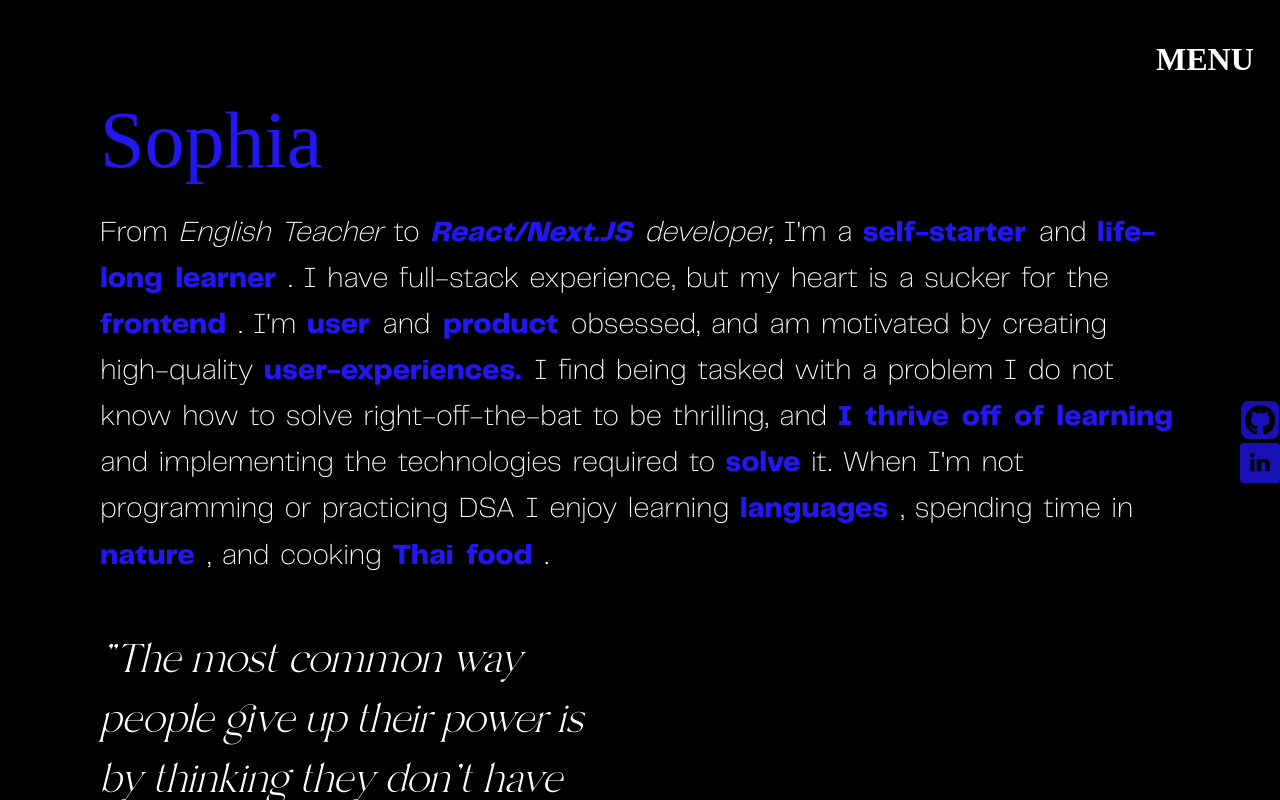
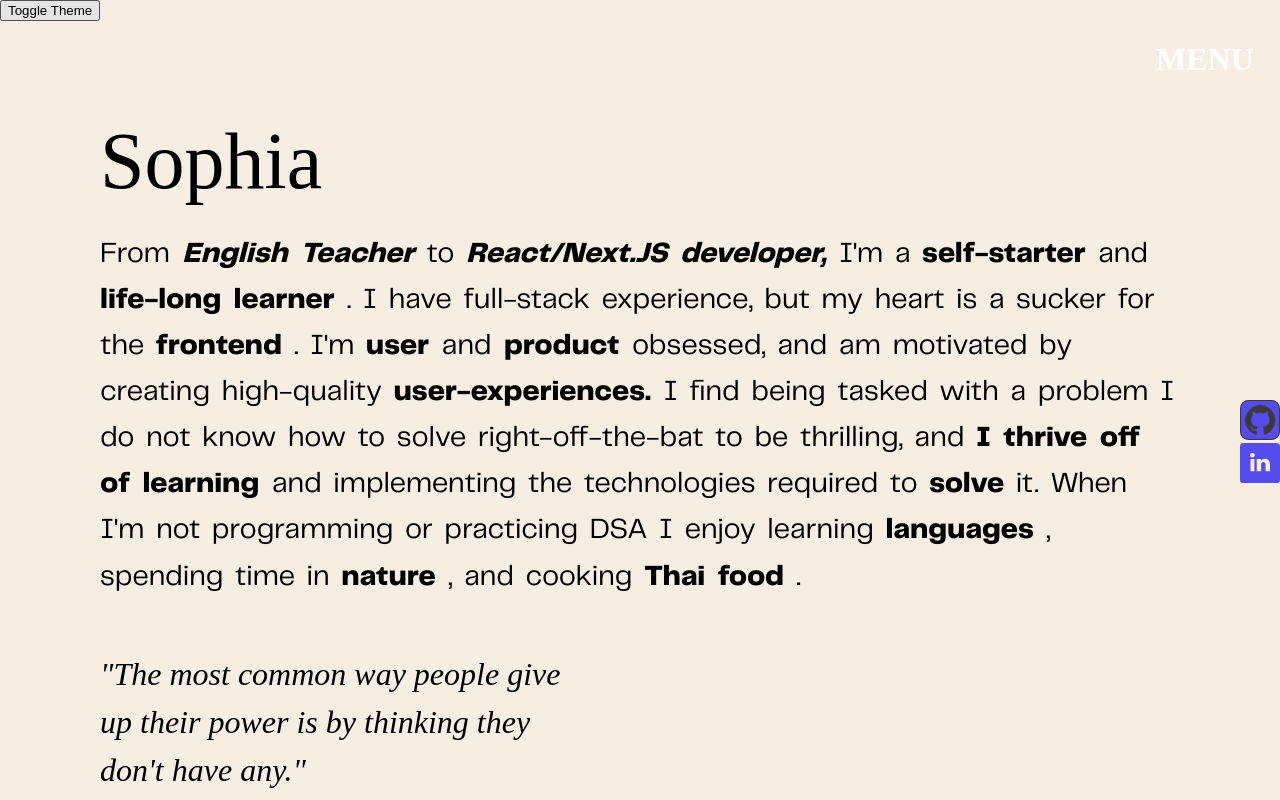
Before and after one commit to sophlanz/portfolio, a Next.js app: page /about in a window 1280 px wide. Built offline with nearby package versions, Linux system fonts and the light colour scheme; a web font is replaced by a local one.

Commit message:
light and dark classes using css variables

```diff
--- a/src/pages/_app.tsx
+++ b/src/pages/_app.tsx
@@ -7,6 +7,9 @@
 import { useRouter } from 'next/router';
 import Socials from '../components/socials';
 import Head from 'next/head';
+import '../styles/globals.scss';
+import styles from '../styles/themes.module.scss';
+
 export default function App({ Component, pageProps }: AppProps): JSX.Element {
   //loading
   const [loading, setLoading]= useState<boolean>(false);
@@ -14,7 +17,21 @@
    /*circle styles */
    const [left, setLeft] = useState<string>();
    const [right, setRight] = useState<string>();
-
+   //theme
+   const [theme,setTheme]=useState<string>('theme-light')
+ const toggleTheme = () => {
+  /* setTheme(theme === 'theme-light' ? 'theme-dark' : 'theme-light'); */
+  const body = document.querySelector('body');
+  if (body && body.classList.contains('theme-light')) {
+    body.classList.remove('theme-light');
+    body.classList.add('theme-dark');
+  } else {
+    if(body){
+      body.classList.remove('theme-dark');
+      body.classList.add('theme-light');
+    }
+  }
+ }
    const setCursor = (e:React.MouseEvent) => {
      const x = e.pageX;
          const y = e.pageY;
@@ -37,7 +54,8 @@
       <Head>
          <meta name="viewport" content="width=device-width, initial-scale=1 ,  maximum-scale=1, user-scalable=0"/>
       </Head>
-      <div className="cursorContainer"onMouseMove={(e)=> setCursor(e)}>
+      <div className={'cursorContainer'}onMouseMove={(e)=> setCursor(e)}>
+      <button onClick={toggleTheme}>Toggle Theme</button>
       <Socials/>
       <Component {...pageProps} />
         {/*circle that will follow cursor */}
--- a/src/pages/about.tsx
+++ b/src/pages/about.tsx
@@ -7,13 +7,13 @@
             <section className="aboutMe">
                 <h1>Sophia</h1>
                 <p>
-                 From<span style={{fontStyle:'italic'}}> English Teacher </span> to <span style={{fontStyle:'italic'}}> <span style={{color:'#2217f1',fontFamily:"Telegraf-UltraBold"}}> React/Next.JS </span> developer, </span> I&apos;m
-                 a <span style={{color:'#2217f1',fontFamily:"Telegraf-UltraBold"}}> self-starter </span> and <span style={{color:'#2217f1', fontFamily:"Telegraf-UltraBold"}}> life-long learner </span>.
-                 I have full-stack experience, but my heart is a sucker for the <span style={{color:'#2217f1',fontFamily:"Telegraf-UltraBold"}}> frontend </span>. I&apos;m  <span style={{color:'#2217f1', fontFamily:"Telegraf-UltraBold"}} >user </span> and
-                <span style={{color:'#2217f1', fontFamily:"Telegraf-UltraBold"}}> product </span> obsessed, and am motivated by
-                 creating  high-quality  <span style={{color:'#2217f1', fontFamily:"Telegraf-UltraBold"}}> user-experiences. </span> I find being tasked with a problem I do not know how to solve right-off-the-bat to be
-                 thrilling, and  <span style={{color:'#2217f1', fontFamily:"Telegraf-UltraBold"}}> I thrive off of learning </span> and implementing the technologies required to <span style={{color:'#2217f1', fontFamily:"Telegraf-UltraBold"}}>solve</span> it. When I&apos;m not programming or practicing DSA
-                 I enjoy learning <span style={{color:'#2217f1', fontFamily:"Telegraf-UltraBold"}}> languages </span>, spending time in <span style={{color:'#2217f1', fontFamily:"Telegraf-UltraBold"}}> nature </span>, and cooking  <span style={{color:'#2217f1', fontFamily:"Telegraf-UltraBold"}}> Thai food </span>.
+                 From<span style={{fontStyle:'italic'}}> English Teacher </span> to <span style={{fontStyle:'italic'}}> <span> React/Next.JS </span> developer, </span> I&apos;m
+                 a <span> self-starter </span> and <span> life-long learner </span>.
+                 I have full-stack experience, but my heart is a sucker for the <span> frontend </span>. I&apos;m  <span>user </span> and
+                <span> product </span> obsessed, and am motivated by
+                 creating  high-quality  <span> user-experiences. </span> I find being tasked with a problem I do not know how to solve right-off-the-bat to be
+                 thrilling, and  <span> I thrive off of learning </span> and implementing the technologies required to <span>solve</span> it. When I&apos;m not programming or practicing DSA
+                 I enjoy learning <span> languages </span>, spending time in <span> nature </span>, and cooking  <span> Thai food </span>.
                 </p>
             </section>
             <section className="quoteContainer">
--- a/src/styles/base/reset.scss
+++ b/src/styles/base/reset.scss
@@ -2,7 +2,7 @@
    v2.0 | 20110126
    License: none (public domain)
 */
-
+@import '../themes.scss';
 html, body, div, span, applet, object, iframe,
 h1, h2, h3, h4, h5, h6, p, blockquote, pre,
 a, abbr, acronym, address, big, cite, code,
@@ -30,8 +30,8 @@
 }
 body {
 	line-height: 1;
-	background-color: black;
 	overflow-x: hidden;
+	background-color:var(--backgroundColor,$linen);
 }
 ol, ul {
 	list-style: none;
@@ -61,3 +61,25 @@
 		overflow-x:hidden;
 	}
 }
+body.theme-light {
+	--backgroundColor: #{$linen};
+	--textColor: #{$black};
+	--buttonTextColor: white;
+	--buttonTextHoverColor: #{$red};
+	--buttonColor: #{$red};
+	--buttonBorderHover: 2px solid #{$red};
+	--accentColor: #{$red};
+	--strokeColor:black;
+	--filterVals: invert(0.1) sepia(1) saturate(16) hue-rotate(5deg);
+  }
+
+  body.theme-dark  {
+	--backgroundColor: black;
+	--textColor: white;
+	--buttonTextColor: black;
+	--buttonTextHoverColor: #{$blue};
+	--buttonColor: #{$blue};
+	--buttonBorderHover: 2px solid #{$blue};
+	--accentColor: #{$blue};
+	--strokeColor:white;
+  }
--- a/src/styles/components/navbar.scss
+++ b/src/styles/components/navbar.scss
@@ -1,3 +1,4 @@
+
 nav {
     color:white;
     width:100%;
@@ -22,7 +23,7 @@
 button.menuToggle{
    background:none;
    border:none;
-   color:white;
+   color:var(--textColor);
    font-family:"Migha";
    font-size:2rem;
    font-weight:bolder;
@@ -40,7 +41,7 @@
     font-weight:700;
     font-size: 3.2rem;
     font-family:"Telegraf-UltraBold";
-     color:$blue;
+     color:var(--accentColor);
 }
 
 /*when one element is hovered, change color and blur others*/
--- a/src/styles/globals.scss
+++ b/src/styles/globals.scss
@@ -3,6 +3,7 @@
 @import "layout/all";
 @import "components/all";
 @import "sections/all";
+@import"themes";
 
 @font-face {
     font-family: 'Abril Fatface';
--- a/src/styles/sections/about.scss
+++ b/src/styles/sections/about.scss
@@ -21,14 +21,18 @@
     padding-bottom: 50px;
 }
 .quoteContainer h1{
-    color:white;
+    color:var(--textColor);
     line-height:1.5em;
     width:550px;
     padding-top:50px;
+    font-family:'math';
+    font-size:2rem;
+
 }
 .quoteContainer h2{
-    color:$blue;
+    color:var(--textColor);
     margin-top:30px;
+    font-family:"Telegraf-UltraBold"
 }
 section.aboutMe{
     margin-left:50px;
@@ -37,17 +41,21 @@
 section.aboutMe h1{
     font-size:5rem;
     font-family:"Migha";
-    color:$blue;
+    color:var(--accentColor);
     margin-bottom:30px;
 }
 section.aboutMe p{
     font-size:2rem;
-    font-family:"Telegraf-UltraLight";
-    color:white;
+    font-family:"Telegraf-Regular";
+    color:var(--textColor);
     line-height:1.6em;
     word-spacing: 5px;
     max-width: 1300px;
     min-width:600px;
+}
+section.aboutMe p span {
+    color:var(--accentColor);
+    font-family:"Telegraf-UltraBold";
 }
 /* Medium devices (landscape tablets, 768px and up) */
 @media only screen and (min-width: 768px){
--- a/src/styles/sections/projects.scss
+++ b/src/styles/sections/projects.scss
@@ -13,7 +13,7 @@
     animation:transitionY 2s;
 }
 h1.project {
-    color:$blue;
+    color:var(--accentColor);
     font-size:4rem;
     display: flex;
     width: 100vw;
@@ -38,7 +38,7 @@
     left: 5%;
 }
 .projectContainer:hover h2{
-   color:white;
+   color:var(--textColor);
 
 }
 .imgContainer{
@@ -79,6 +79,7 @@
     width:30px;
     background-color:black;
     border-radius:1em;
+    filter:var(--filterVals);
 }
 .svgs{
     gap:10px;
--- a/src/styles/sections/socials.scss
+++ b/src/styles/sections/socials.scss
@@ -10,6 +10,8 @@
 .socials img{
     width:40px;
     height:40px;
+    filter: var(--filterVals,none);
+
 }
 @keyframes delayVisibility{
     from{opacity: 0;}
--- /dev/null
+++ b/src/styles/themes.scss
@@ -0,0 +1,38 @@
+$blue:#2217f1;
+$linen:#f7eee3;
+$black:#1c1c1c;
+$red:#f13a38;
+$themes:(
+  light: (
+    --backgroundColor: #{$linen},
+    --textColor: #{$black},
+    --buttonTextColor: white,
+    --buttonTextHoverColor: #{$red},
+    --buttonColor: #{$red},
+    --buttonBorderHover: 2px solid #{$red},
+    --accentColor:#{$red},
+    --filterVals:invert(0.1) sepia(1) saturate(16) hue-rotate(5deg),
+  ),
+  dark: (
+   --backgroundColor: black,
+   --textColor: white,
+   --buttonTextColor: black,
+   --buttonTextHoverColor: #{$blue},
+   --buttonColor: #{$blue},
+   --buttonBorderHover: 2px solid #{$blue},
+   --accentColor:#{$blue},
+  )
+);
+@mixin theme($theme) {
+  @each $var, $value in map-get($themes, $theme) {
+    --#{$var}: #{$value};
+  }
+}
+
+.light-theme {
+  @include theme(light);
+}
+
+.dark-theme {
+  @include theme(dark);
+}
--- a/src/styles/utilities/variables.scss
+++ b/src/styles/utilities/variables.scss
@@ -2,4 +2,6 @@
 $brown: #987654;
 $darkGrey: #191919;
 $blue:#2217f1;
-$red:#f92742;
+$linen:#f7eee3;
+$black:#1c1c1c;
+$red:#f13a38
```
Also changed, not shown: src/styles/sections/contact.scss (+9 -9 lines), src/styles/sections/homepage.scss (+11 -9 lines).
